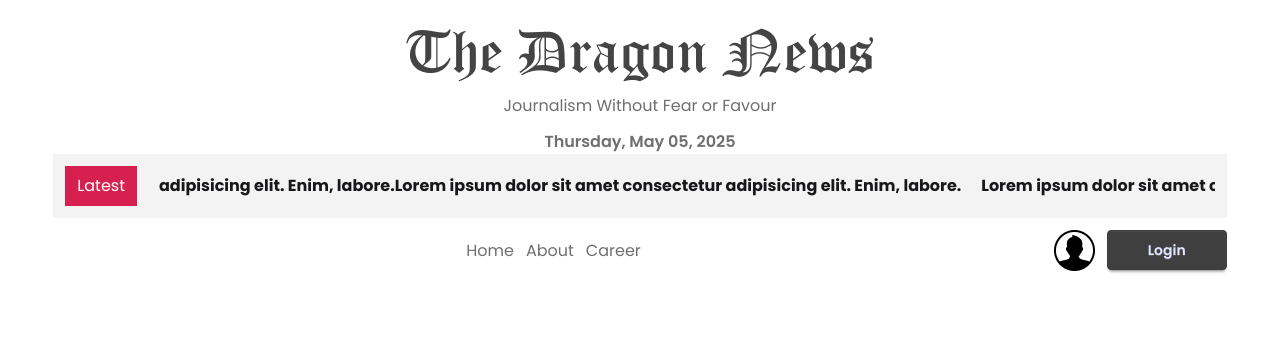
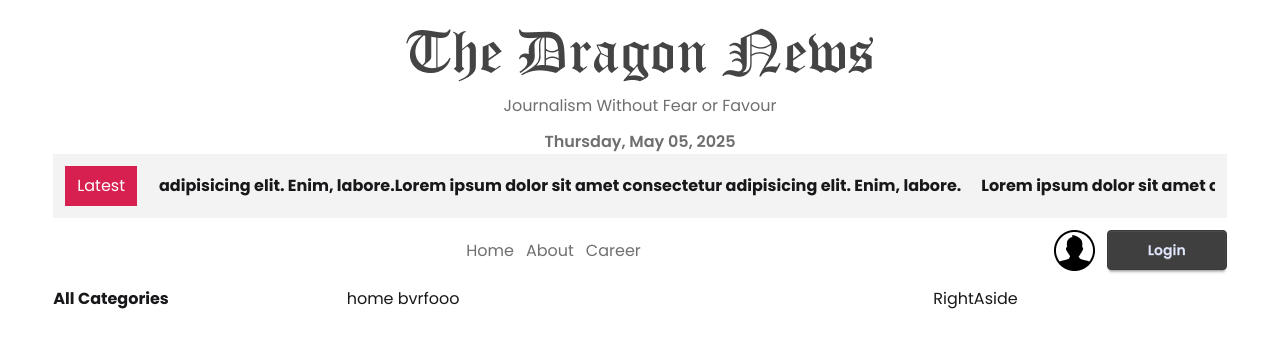
Before and after one commit to rayhanbri/dragon-news, a React (Vite) app: page / in a window 1280 px wide. Shown: the top 348 px of the page. Built offline with nearby package versions, Linux system fonts and the light colour scheme.

Commit message:
left right main page

```diff
--- /dev/null
+++ b/src/Components/HomeLayout/Categories.jsx
@@ -0,0 +1,11 @@
+import React from 'react';
+
+const Categories = () => {
+  return (
+    <div>
+      <h1 className='font-bold'>All Categories</h1>
+    </div>
+  );
+};
+
+export default Categories;
--- /dev/null
+++ b/src/Components/HomeLayout/Leftaside.jsx
@@ -0,0 +1,12 @@
+import React from 'react';
+import Categories from './Categories';
+
+const Leftaside = () => {
+  return (
+    <div>
+     <Categories></Categories>
+    </div>
+  );
+};
+
+export default Leftaside;
--- /dev/null
+++ b/src/Components/HomeLayout/RightAside.jsx
@@ -0,0 +1,11 @@
+import React from 'react';
+
+const RightAside = () => {
+  return (
+    <div>
+      RightAside
+    </div>
+  );
+};
+
+export default RightAside;
--- a/src/Layout/HomeLayout.jsx
+++ b/src/Layout/HomeLayout.jsx
@@ -3,6 +3,8 @@ import { Outlet } from 'react-router';
 import Header from '../Components/Header/Header';
 import LatestNews from '../Components/LatestNews/LatestNews';
 import Navbar from '../Components/Navbar';
+import Leftaside from '../Components/HomeLayout/Leftaside';
+import RightAside from '../Components/HomeLayout/RightAside';
 
 const HomeLayout = () => {
   return (
@@ -16,16 +18,20 @@ const HomeLayout = () => {
           <Navbar></Navbar>
         </nav>
       </header>
-      <main>
+      <main className='w-11/12 mx-auto py-4  grid grid-cols-12'>
 
         {/* left navbar  */}
-        <section className="left-navbar"></section>
+       <aside className='col-span-3'>
+        <Leftaside></Leftaside>
+       </aside>
         {/* main  out let section  */}
-        <section className='main'>
+        <section className='main col-span-6'>
           <Outlet></Outlet>
         </section>
         {/* right navbar */}
-        <section className="right-navbar"></section>
+        <aside className='col-span-3'>
+       <RightAside></RightAside>
+       </aside>
 
       </main>
     </div>
--- /dev/null
+++ b/src/Pages/CategoryNews.jsx
@@ -0,0 +1,11 @@
+import React from 'react';
+
+const CategoryNews = () => {
+  return (
+    <div>
+      CategoryNews
+    </div>
+  );
+};
+
+export default CategoryNews;
--- /dev/null
+++ b/src/Pages/Home.jsx
@@ -0,0 +1,11 @@
+import React from 'react';
+
+const Home = () => {
+  return (
+    <div>
+      home bvrfooo
+    </div>
+  );
+};
+
+export default Home;
```
Also changed, not shown: src/routes/Router.jsx (+13 -1 lines).
